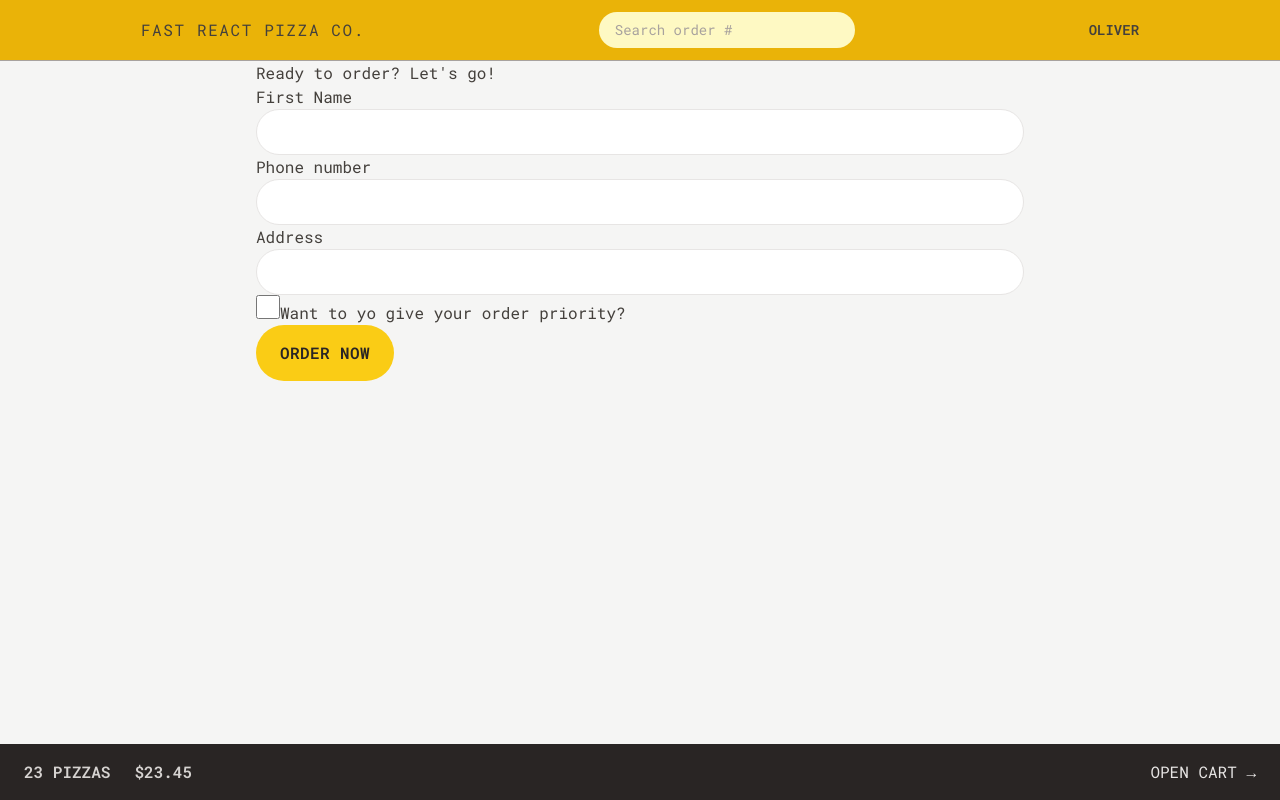
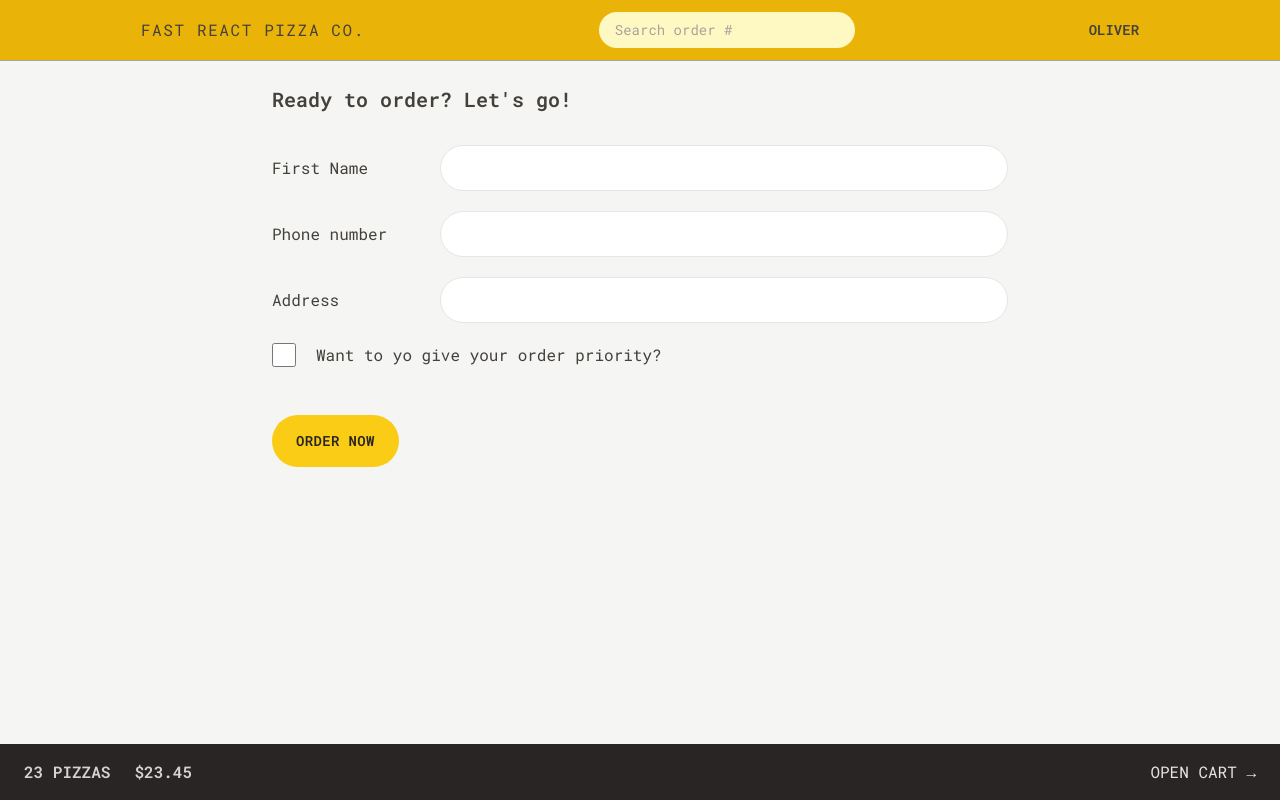
Before and after one commit to bear320/fast-react-pizza, a React (Vite) app: page /order/new in a window 1280 px wide. Built offline with nearby package versions, Linux system fonts and the light colour scheme; the HTML template or start-up script is replaced by a standard one.

Commit message:
feat: 🎸 Style order form and order overview

```diff
--- a/src/features/order/CreateOrder.tsx
+++ b/src/features/order/CreateOrder.tsx
@@ -1,4 +1,4 @@
-import { useState } from "react";
+// import { useState } from "react";
 import { Form, redirect, useActionData, useNavigation } from "react-router-dom";
 import { createOrder } from "../../services/apiRestaurant";
 import { IOrder } from "../../types";
@@ -44,31 +44,40 @@
   const cart = fakeCart;
 
   return (
-    <div>
-      <h2>Ready to order? Let's go!</h2>
+    <div className="px-4 py-6">
+      <h2 className="mb-8 text-xl font-semibold">Ready to order? Let's go!</h2>
 
       <Form method="POST">
-        <div>
-          <label>First Name</label>
-          <input className="input" type="text" name="customer" required />
+        <div className="mb-5 flex flex-col gap-2 sm:flex-row sm:items-center">
+          <label className="sm:basis-40">First Name</label>
+          <input className="input grow" type="text" name="customer" required />
         </div>
 
-        <div>
-          <label>Phone number</label>
-          <div>
-            <input className="input" type="tel" name="phone" required />
-          </div>
-          {formErrors?.phone && <p>{formErrors.phone}</p>}
-        </div>
-
-        <div>
-          <label>Address</label>
-          <div>
-            <input className="input" type="text" name="address" required />
+        <div className="mb-5 flex flex-col gap-2 sm:flex-row sm:items-center">
+          <label className="sm:basis-40">Phone number</label>
+          <div className="grow">
+            <input className="input w-full" type="tel" name="phone" required />
+            {formErrors?.phone && (
+              <p className="mt-2 rounded-full bg-red-100 p-2 text-xs text-red-700">
+                {formErrors.phone}
+              </p>
+            )}
           </div>
         </div>
 
-        <div>
+        <div className="mb-5 flex flex-col gap-2 sm:flex-row sm:items-center">
+          <label className="sm:basis-40">Address</label>
+          <div className="grow">
+            <input
+              className="input w-full"
+              type="text"
+              name="address"
+              required
+            />
+          </div>
+        </div>
+
+        <div className="mb-12 flex items-center gap-5">
           <input
             type="checkbox"
             name="priority"
--- a/src/features/order/Order.tsx
+++ b/src/features/order/Order.tsx
@@ -1,38 +1,75 @@
 // Test ID: IIDSAT
 
 import { useLoaderData, LoaderFunctionArgs } from "react-router-dom";
-import { IOrder } from "../../types";
+import { IItem, IOrder } from "../../types";
 import { getOrder } from "../../services/apiRestaurant";
-import { calcMinutesLeft, formatCurrency, formatDate } from "../../utils/helpers";
+import {
+  calcMinutesLeft,
+  formatCurrency,
+  formatDate,
+} from "../../utils/helpers";
+import OrderItem from "./OrderItem";
 
 const Order = () => {
   const order = useLoaderData() as IOrder;
   // Everyone can search for all orders, so for privacy reasons we're gonna gonna exclude names or address, these are only for the restaurant staff
-  const { id, status, priority, priorityPrice, orderPrice, estimatedDelivery, cart } = order;
+  const {
+    id,
+    status,
+    priority,
+    priorityPrice,
+    orderPrice,
+    estimatedDelivery,
+    cart,
+  } = order;
   const deliveryIn = calcMinutesLeft(estimatedDelivery);
 
   return (
-    <div>
-      <div>
-        <h2>Status</h2>
+    <div className="space-y-8 px-4 py-6">
+      <div className="flex flex-wrap items-center justify-between gap-2">
+        <h2 className="text-xl font-semibold">Order #{id} status</h2>
 
-        <div>
-          {priority && <span>Priority</span>}
-          <span>{status} order</span>
+        <div className="space-x-2">
+          {priority && (
+            <span className="rounded-full bg-red-500 px-3 py-1 text-sm font-semibold uppercase tracking-wide text-red-50">
+              Priority
+            </span>
+          )}
+          <span className="rounded-full bg-green-500 px-3 py-1 text-sm font-semibold uppercase tracking-wide text-green-50">
+            {status} order
+          </span>
         </div>
       </div>
 
-      <div>
-        <p>
-          {deliveryIn >= 0 ? `Only ${calcMinutesLeft(estimatedDelivery)} minutes left 😃` : "Order should have arrived"}
+      <div className="flex flex-wrap items-center justify-between gap-2 bg-stone-200 px-6 py-5">
+        <p className="font-medium">
+          {deliveryIn >= 0
+            ? `Only ${calcMinutesLeft(estimatedDelivery)} minutes left 😃`
+            : "Order should have arrived"}
         </p>
-        <p>(Estimated delivery: {formatDate(estimatedDelivery)})</p>
+        <p className="text-sm text-stone-500">
+          (Estimated delivery: {formatDate(estimatedDelivery)})
+        </p>
       </div>
 
-      <div>
-        <p>Price pizza: {formatCurrency(orderPrice)}</p>
-        {priority && <p>Price priority: {formatCurrency(priorityPrice)}</p>}
-        <p>To pay on delivery: {formatCurrency(orderPrice + priorityPrice)}</p>
+      <ul className="divide-y divide-stone-200 border-b border-t">
+        {cart.map((item) => (
+          <OrderItem item={item} key={item.id} />
+        ))}
+      </ul>
+
+      <div className="space-y-2 bg-stone-200 px-6 py-5">
+        <p className="text-sm font-medium text-stone-600">
+          Price pizza: {formatCurrency(orderPrice)}
+        </p>
+        {priority && (
+          <p className="text-sm font-medium text-stone-600">
+            Price priority: {formatCurrency(priorityPrice)}
+          </p>
+        )}
+        <p className="font-bold">
+          To pay on delivery: {formatCurrency(orderPrice + priorityPrice)}
+        </p>
       </div>
     </div>
   );
--- a/src/features/order/OrderItem.tsx
+++ b/src/features/order/OrderItem.tsx
@@ -1,18 +1,18 @@
 import { formatCurrency } from "../../utils/helpers";
 
-cosnt OrderItem=({ item, isLoadingIngredients, ingredients }) =>{
+const OrderItem = ({ item, isLoadingIngredients, ingredients }) => {
   const { quantity, name, totalPrice } = item;
 
   return (
-    <li>
-      <div>
+    <li className="py-3">
+      <div className="flex items-center justify-between gap-4 text-sm">
         <p>
-          <span>{quantity}&times;</span> {name}
+          <span className="font-bold">{quantity}&times;</span> {name}
         </p>
-        <p>{formatCurrency(totalPrice)}</p>
+        <p className="font-bold">{formatCurrency(totalPrice)}</p>
       </div>
     </li>
   );
-}
+};
 
 export default OrderItem;
--- a/src/features/user/CreateUser.tsx
+++ b/src/features/user/CreateUser.tsx
@@ -24,7 +24,9 @@
 
       {username !== "" && (
         <div>
-          <Button type="primary">Start ordering</Button>
+          <Button type="primary" to="/order/new">
+            Start ordering
+          </Button>
         </div>
       )}
     </form>
--- a/src/index.css
+++ b/src/index.css
@@ -4,7 +4,7 @@
 
 @layer components {
   .input {
-    @apply w-full rounded-full border border-stone-200 px-4 py-2 text-sm transition-all duration-300 placeholder:text-stone-400 focus:outline-none focus:ring focus:ring-yellow-400 md:px-6 md:py-3;
+    @apply rounded-full border border-stone-200 px-4 py-2 text-sm transition-all duration-300 placeholder:text-stone-400 focus:outline-none focus:ring focus:ring-yellow-400 md:px-6 md:py-3;
   }
 
   .loader {
--- a/src/ui/Button.tsx
+++ b/src/ui/Button.tsx
@@ -12,12 +12,12 @@
   disabled?: boolean;
 }) => {
   const base =
-    "inline-block rounded-full bg-yellow-400 font-semibold uppercase tracking-wide text-stone-800 transition-colors duration-300 hover:bg-yellow-300 focus:outline-none focus:ring focus:ring-yellow-300 focus:ring-offset-2 disabled:cursor-not-allowed";
+    "inline-block rounded-full bg-yellow-400 text-sm font-semibold uppercase tracking-wide text-stone-800 transition-colors duration-300 hover:bg-yellow-300 focus:outline-none focus:ring focus:ring-yellow-300 focus:ring-offset-2 disabled:cursor-not-allowed";
 
   const styles = {
     primary: base + " px-4 py-3 md:px-6 md:py-4",
     secondary:
-      "inline-block rounded-full border-2 border-stone-300 px-4 py-2.5 font-semibold uppercase tracking-wide text-stone-400 transition-colors duration-300 hover:bg-stone-300 hover:text-stone-800 focus:text-stone-800 focus:outline-none focus:ring focus:ring-stone-200 focus:ring-offset-2 disabled:cursor-not-allowed md:px-6 md:py-3.5",
+      "inline-block rounded-full border-2 border-stone-300 px-4 py-2.5 text-sm font-semibold uppercase tracking-wide text-stone-400 transition-colors duration-300 hover:bg-stone-300 hover:text-stone-800 focus:text-stone-800 focus:outline-none focus:ring focus:ring-stone-200 focus:ring-offset-2 disabled:cursor-not-allowed md:px-6 md:py-3.5",
     small: base + " px-4 py-2 md:px-5 md:py-2.5 text-xs",
   };
 
```
Also changed, not shown: index.html (+5 -2 lines).
